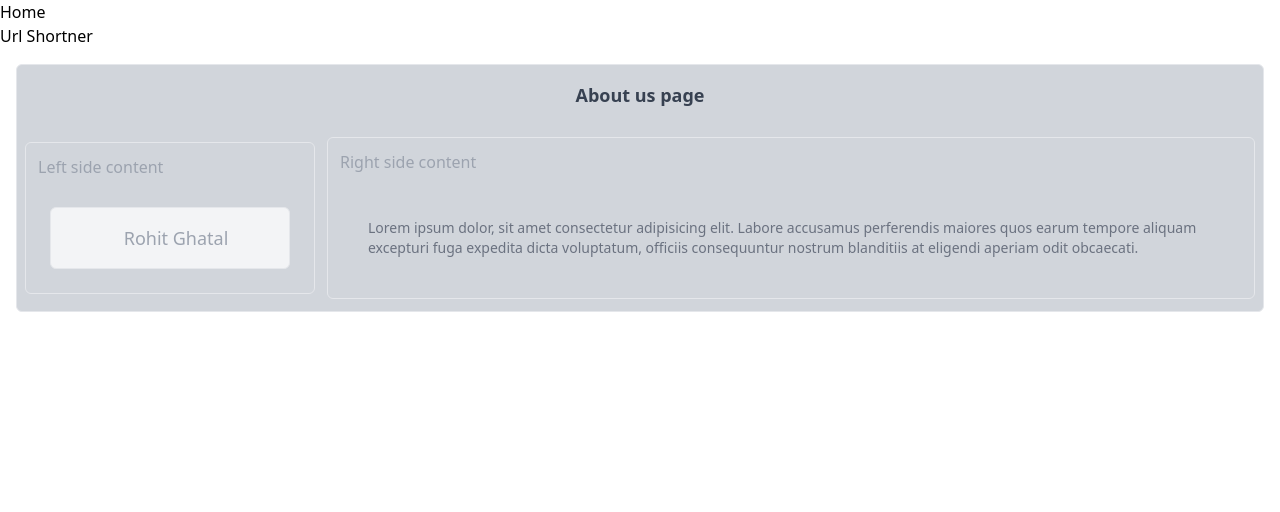
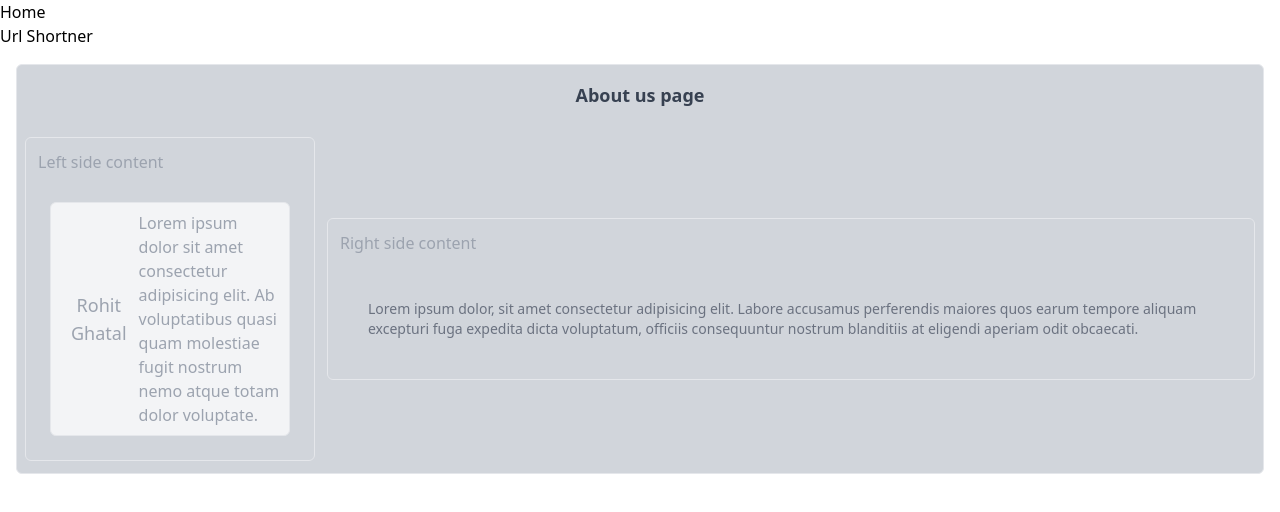
Before and after one commit to rohitghatal1/urlShortner-Node-Express, a React (Create React App) app in the folder frontend/: page /about in a window 1280 px wide. Shown: the top 512 px of the page. Built offline with nearby package versions, Linux system fonts and the light colour scheme.

Commit message:
changed styles

```diff
--- a/frontend/src/components/About.js
+++ b/frontend/src/components/About.js
@@ -14,9 +14,12 @@ export default function About() {
                             <div className='border rounded-md p-2 bg-gray-100 w-60 flex items-center justify-center gap-3'>
                                 <img src="" alt="" />
                                 <p className='text-center text-lg py-2'>Rohit Ghatal</p>
+                                <p>Lorem ipsum dolor sit amet consectetur adipisicing elit. Ab voluptatibus quasi quam molestiae
+                                    fugit nostrum nemo atque totam dolor voluptate.</p>
                             </div>
                         </div>
                     </div>
+
                     <div className='border rounded-md p-3'>
                         <h3>Right side content</h3>
                         <div className='mt-4 p-4 border-gray-200 rounded-md'>
```
